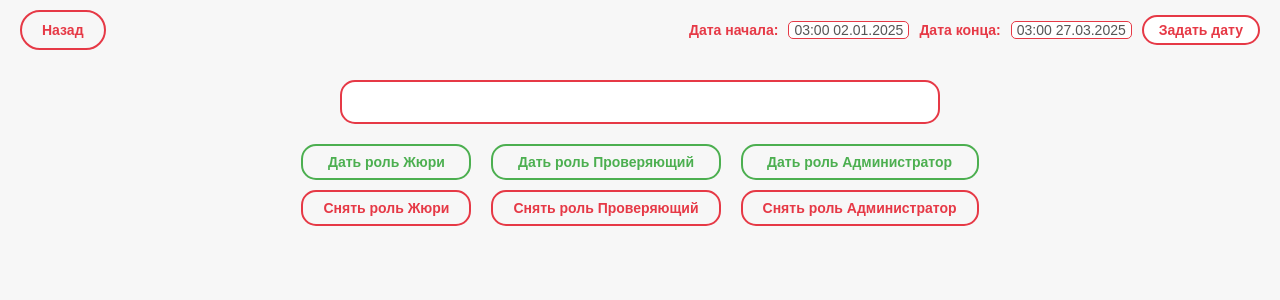
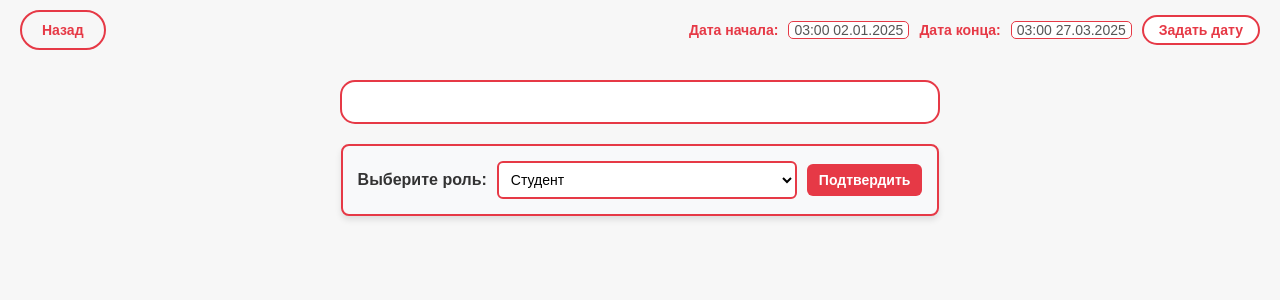
Before and after one commit to Zeroooy/stips, a Django app: template pythonCourse/main/templates/adminpanel/adminpanel_user.html in a window 1280 px wide. Shown: the top 300 px of the page. Run offline with Django 5.2, Linux system fonts and the light colour scheme; the template is opened without the code that fills it, so the values that code supplies are empty; data comes from the database, SQL or seed files in the repository.

Commit message:
last version

```diff
--- a/pythonCourse/main/static/main/css/antiknopka.css
+++ b/pythonCourse/main/static/main/css/antiknopka.css
@@ -194,3 +194,53 @@ body {
     color: #4caf50; /* Зеленый цвет для одобрения */
     border-color: #4caf50;
 }
+.role-selection {
+    display: flex;
+    align-items: center;
+    gap: 10px;
+    margin: 20px auto;
+    padding: 15px;
+    background: #f8f9fa;
+    border: 2px solid #e63946;
+    border-radius: 8px;
+    box-shadow: 0 4px 6px rgba(0, 0, 0, 0.1);
+    max-width: 600px;
+}
+
+.role-selection label {
+    font-size: 16px;
+    font-weight: bold;
+    color: #333;
+}
+
+#role-select {
+    flex: 1;
+    padding: 8px;
+    font-size: 14px;
+    border: 2px solid #e63946;
+    border-radius: 6px;
+    outline: none;
+    background: white;
+    cursor: pointer;
+}
+
+#role-select:focus {
+    border-color: #e63946;
+    box-shadow: 0 0 5px rgba(0, 123, 255, 0.5);
+}
+
+#change-role-button {
+    background: #e63946;
+    color: white;
+    font-size: 14px;
+    font-weight: bold;
+    padding: 8px 12px;
+    border: none;
+    border-radius: 6px;
+    cursor: pointer;
+    transition: background 0.3s ease-in-out;
+}
+
+#change-role-button:hover {
+    background: #e63946;
+}
--- a/pythonCourse/main/static/main/js/adminpanel_user.js
+++ b/pythonCourse/main/static/main/js/adminpanel_user.js
@@ -62,3 +62,32 @@ function fillUserFields(userData) {
         container.appendChild(row);
     });
 }
+document.addEventListener("DOMContentLoaded", () => {
+    document.getElementById("change-role-button").addEventListener("click", changeUserRole);
+});
+
+function changeUserRole() {
+    const sessionId = sessionStorage.getItem("sessionId");
+    const userId = new URLSearchParams(window.location.search).get("userId");
+    const newRole = document.getElementById("role-select").value;
+
+    if (!sessionId || !userId) {
+        alert("Ошибка: отсутствует sessionId или userId");
+        return;
+    }
+
+    const requestData = {
+        "session": sessionId,
+        "user-id": userId,
+        "user-role": parseInt(newRole)
+    };
+
+    HttpRequestPostJson("changeRole", (response) => {
+        if (response.answer === true) {
+            alert("Роль успешно изменена!");
+            location.reload();
+        } else {
+            alert("Ошибка изменения роли");
+        }
+    }, requestData);
+}
--- a/pythonCourse/main/templates/adminpanel/adminpanel_user.html
+++ b/pythonCourse/main/templates/adminpanel/adminpanel_user.html
@@ -32,20 +32,21 @@
     </div>
 
     <!-- Кнопки для изменения ролей пользователя -->
-    <div class="role-buttons">
-        <div class="role-group">
-            <button class="role-button approve" data-role="jury">Дать роль Жюри</button>
-            <button class="role-button reject" data-role="jury">Снять роль Жюри</button>
-        </div>
-        <div class="role-group">
-            <button class="role-button approve" data-role="checker">Дать роль Проверяющий</button>
-            <button class="role-button reject" data-role="checker">Снять роль Проверяющий</button>
-        </div>
-        <div class="role-group">
-            <button class="role-button approve" data-role="admin">Дать роль Администратор</button>
-            <button class="role-button reject" data-role="admin">Снять роль Администратор</button>
-        </div>
+    <div class="role-selection">
+        <label for="role-select">Выберите роль:</label>
+        <select id="role-select">
+            <option value="0">Студент</option>
+            <option value="1">Администратор</option>
+            <option value="2">Жюри</option>
+            <option value="3">Инспектор учеба</option>
+            <option value="4">Инспектор наука</option>
+            <option value="5">Инспектор общественная деятельность</option>
+            <option value="6">Инспектор культура и творчество</option>
+            <option value="7">Инспектор спорта</option>
+        </select>
+        <button id="change-role-button">Подтвердить</button>
     </div>
+
 
     <!-- Подключение JavaScript -->
     <script>var csrftoken = '{{ csrf_token }}';</script>
```
